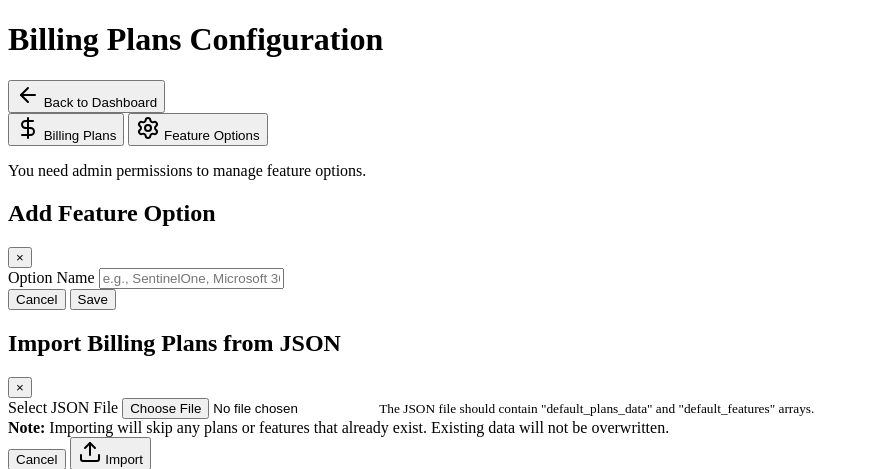
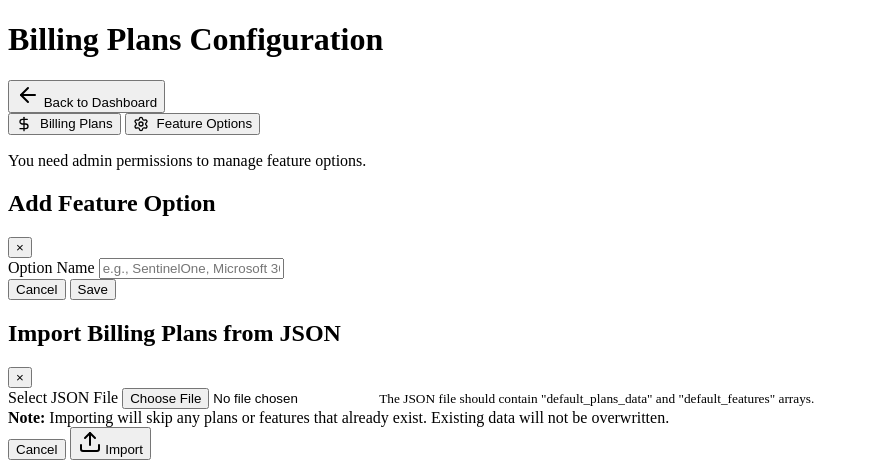
Before and after one commit to skelhammer/hivematrix-codex, a Flask app: template app/templates/billing_plans/list.html in a window 1280 px wide. Shown: the top 469 px of the page, without its empty margins (0-869 px from the left). Run offline with Flask 3, Linux system fonts and the light colour scheme; the template is opened without the code that fills it, so the values that code supplies are empty; parts of the project's set-up code (start-up, migrations or seed data) failed here and were passed over.

Commit message:
Fix tab icons alignment
- Use inline-flex with align-items: center for proper icon centering
- Set explicit icon size (16px)
- Add gap between icon and text

🤖 Generated with [Claude Code](https://claude.com/claude-code)

Co-Authored-By: Claude <noreply@anthropic.com>

```diff
--- a/app/templates/billing_plans/list.html
+++ b/app/templates/billing_plans/list.html
@@ -48,12 +48,12 @@
 
         <div class="card__body">
             <div class="tabs">
-                <button class="tabs__tab tabs__tab--active" onclick="switchTab(event, 'plans')">
-                    <i data-lucide="dollar-sign" class="btn__icon"></i>
+                <button class="tabs__tab tabs__tab--active" onclick="switchTab(event, 'plans')" style="display: inline-flex; align-items: center; gap: 0.5rem;">
+                    <i data-lucide="dollar-sign" style="width: 16px; height: 16px;"></i>
                     Billing Plans
                 </button>
-                <button class="tabs__tab" onclick="switchTab(event, 'features')">
-                    <i data-lucide="settings" class="btn__icon"></i>
+                <button class="tabs__tab" onclick="switchTab(event, 'features')" style="display: inline-flex; align-items: center; gap: 0.5rem;">
+                    <i data-lucide="settings" style="width: 16px; height: 16px;"></i>
                     Feature Options
                 </button>
             </div>
```
